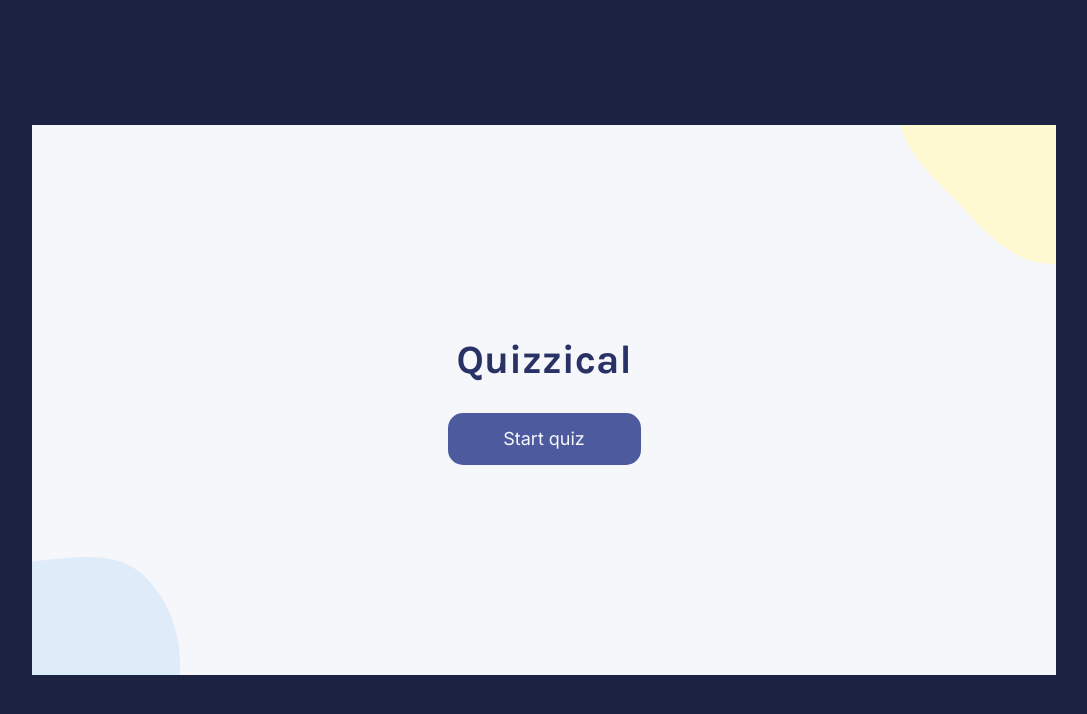
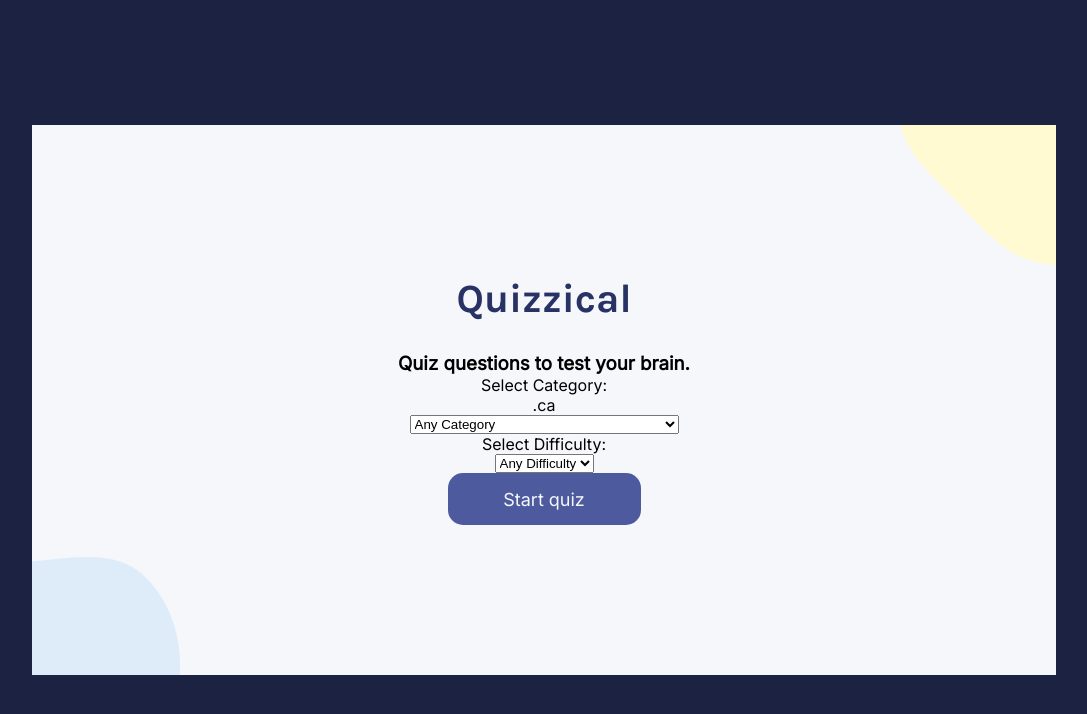
Before and after one commit to adetoye-dev/quizzical, a React (Create React App) app: page / in a window 1280 px wide. Shown: the top 714 px of the page, without its empty margins (96-1183 px from the left). Built offline with nearby package versions, Linux system fonts and the light colour scheme.

Commit message:
Add category and difficulty select options

```diff
--- a/src/components/HomePage.js
+++ b/src/components/HomePage.js
@@ -6,6 +6,43 @@
     <div className="home container">
       <img src={blobRight} className="right-blob" alt="blob" />
       <h1 className="title">Quizzical</h1>
+      <h3 className="desc">Quiz questions to test your brain.</h3>
+      <label htmlFor="trivia_category">Select Category:</label>
+      .ca
+      <select name="trivia_category" class="form-select categories">
+        <option value="">Any Category</option>
+        <option value="9">General Knowledge</option>
+        <option value="10">Entertainment: Books</option>
+        <option value="11">Entertainment: Film</option>
+        <option value="12">Entertainment: Music</option>
+        <option value="13">Entertainment: Musicals &amp; Theatres</option>
+        <option value="14">Entertainment: Television</option>
+        <option value="15">Entertainment: Video Games</option>
+        <option value="16">Entertainment: Board Games</option>
+        <option value="17">Science &amp; Nature</option>
+        <option value="18">Science: Computers</option>
+        <option value="19">Science: Mathematics</option>
+        <option value="20">Mythology</option>
+        <option value="21">Sports</option>
+        <option value="22">Geography</option>
+        <option value="23">History</option>
+        <option value="24">Politics</option>
+        <option value="25">Art</option>
+        <option value="26">Celebrities</option>
+        <option value="27">Animals</option>
+        <option value="28">Vehicles</option>
+        <option value="29">Entertainment: Comics</option>
+        <option value="30">Science: Gadgets</option>
+        <option value="31">Entertainment: Japanese Anime &amp; Manga</option>
+        <option value="32">Entertainment: Cartoon &amp; Animations</option>{" "}
+      </select>
+      <label htmlFor="trivia_difficulty">Select Difficulty:</label>
+      <select name="trivia_difficulty" class="form-control">
+        <option value="">Any Difficulty</option>
+        <option value="easy">Easy</option>
+        <option value="medium">Medium</option>
+        <option value="hard">Hard</option>
+      </select>
       <button className="start-quiz" onClick={startQuiz}>
         Start quiz
       </button>
```
